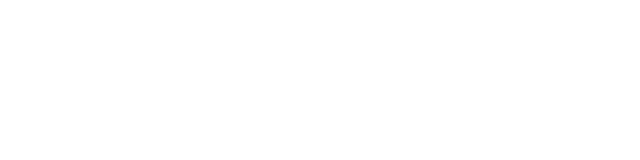
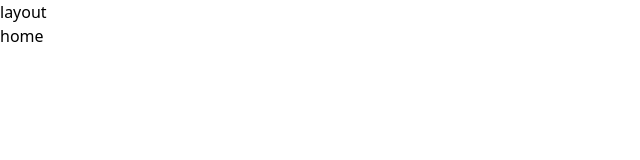
Before and after one commit to zovalger/JEANGER-APP-ELECTRON, a React (Vite) app: page /dashboard in a window 1280 px wide. Shown: the top 160 px of the page, without its empty margins (0-640 px from the left). Built offline with nearby package versions, Linux system fonts and the light colour scheme.

Commit message:
Refactors dashboard layout for improved routing
Updates the dashboard route to utilize the Outlet component for better child route rendering.

Removes unused children prop in the DashboardLayout component to streamline code.

Enhances code clarity and prepares for future routing enhancements.

```diff
--- a/src/app.tsx
+++ b/src/app.tsx
@@ -13,8 +13,8 @@
 		<Routes>
 			<Route path="/" index element={<HomeScreen />} />
 
-			<Route path="/dashboard">
-				<Route element={<DashboardLayout />}>{BillRoutes()}</Route>
+			<Route path="/dashboard" element={<DashboardLayout />}>
+				{BillRoutes()}
 			</Route>
 		</Routes>
 	</BrowserRouter>
--- a/src/common/Layouts/Dashboard.layout.tsx
+++ b/src/common/Layouts/Dashboard.layout.tsx
@@ -1,5 +1,5 @@
 import React from "react";
-import { Link } from "react-router";
+import { Link, Outlet } from "react-router";
 
 interface DashboardLayoutProps {
 	// Define any props if needed
@@ -7,14 +7,14 @@
 }
 
 const DashboardLayout = (DashboardLayoutProps: DashboardLayoutProps) => {
-	const { children } = DashboardLayoutProps;
+	// const { children } = DashboardLayoutProps;
 
 	return (
 		<div>
 			<div>layout</div>
 			<Link to="/">home</Link>
 
-			{children}
+			<Outlet />
 		</div>
 	);
 };
```
